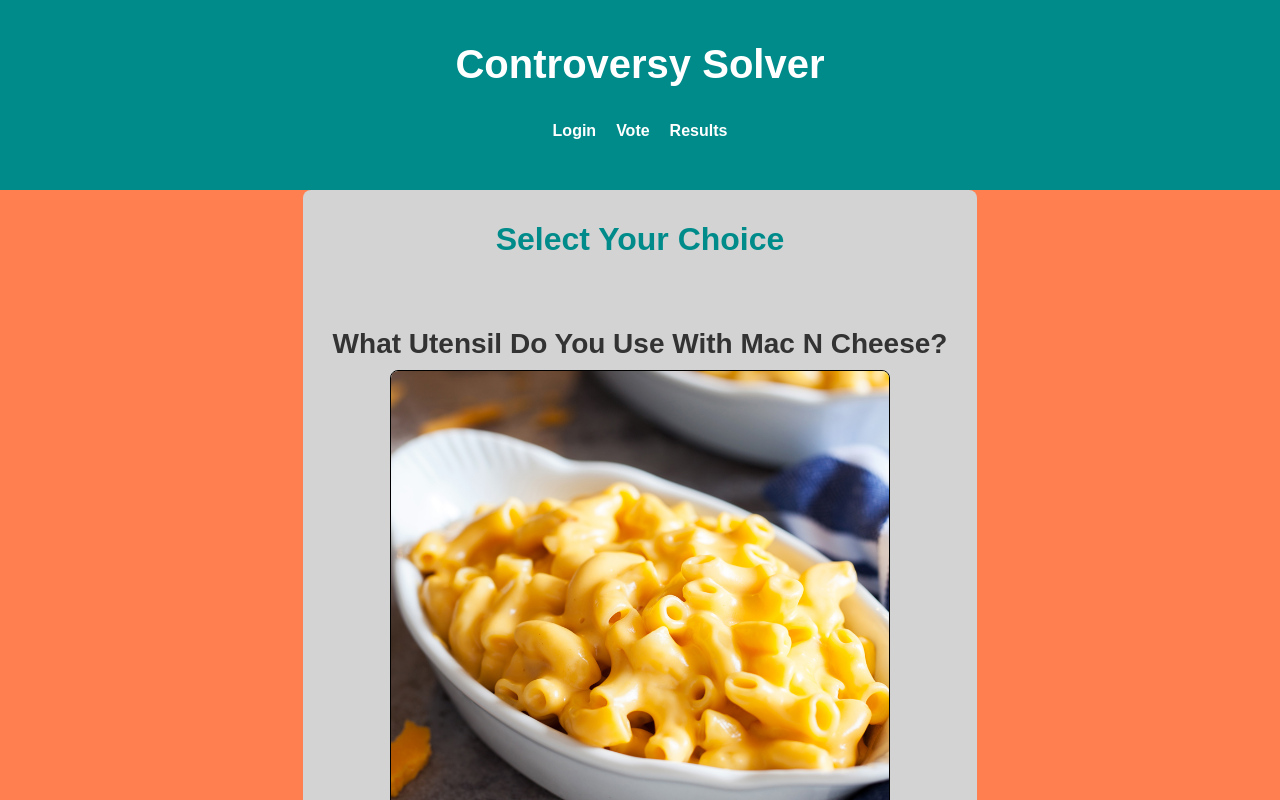
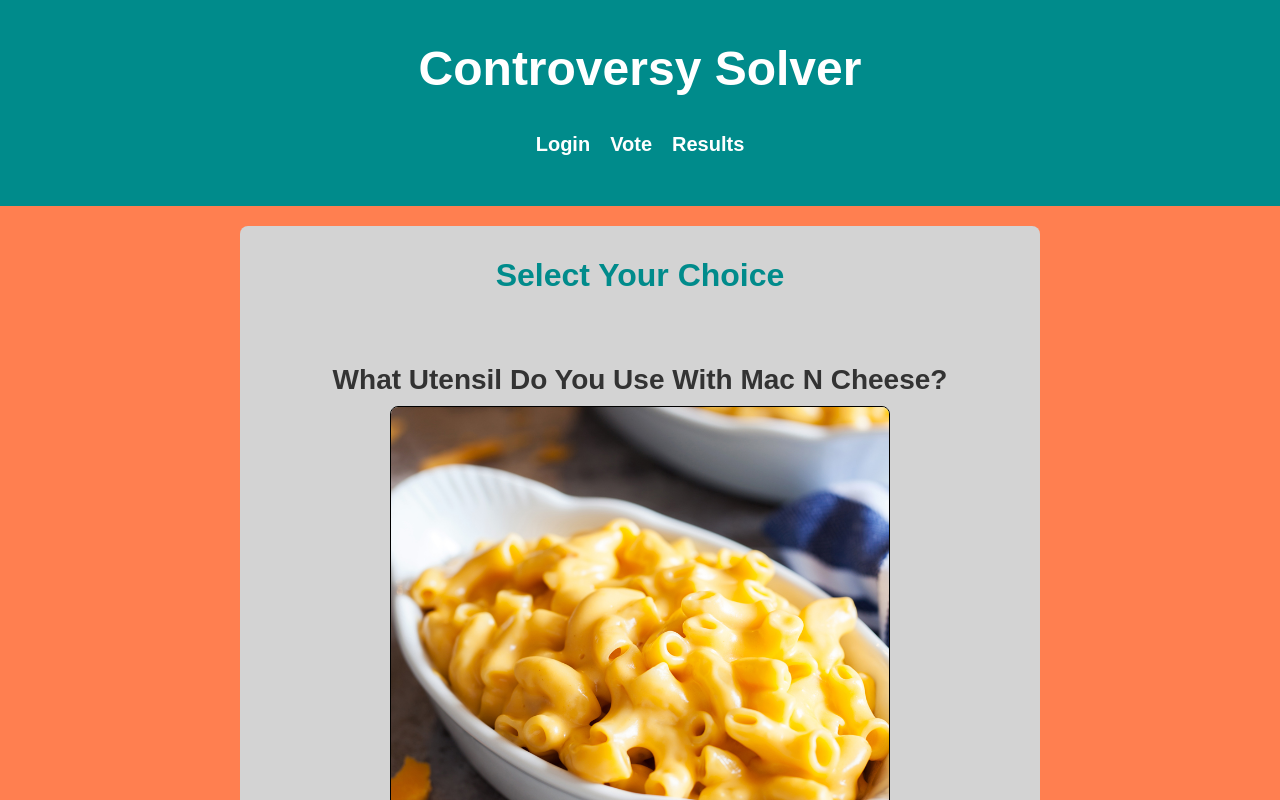
Before and after one commit to SpencerG-BYU/startup, a React (Vite) app: page /vote in a window 1280 px wide. Shown: the top 800 px of the page. Built offline with nearby package versions, Linux system fonts and the light colour scheme.

Commit message:
final css tweaks

```diff
--- a/src/app.css
+++ b/src/app.css
@@ -3,16 +3,18 @@ header {
     color: #fff;
     padding: 20px 0;
     text-align: center;
+    margin-bottom: 20px;
   }
 
   h1 {
-    font-size: 2.5rem;
+    font-size: 3rem;
     margin: 20px;
     font-weight: bold;
   }
 
   nav ul {
     list-style: none;
+    font-size: 1.25rem;
     padding: 0;
     display: flex;
     justify-content: center;
@@ -32,14 +34,12 @@ header {
   body {
     font-family: 'Arial';
     line-height: 1.6;
-    margin: 0;
-    padding: 0;
     color: #333;
     background-color: coral;
   }
 
   main {
-    padding: 30px;
+    width: 90%;
     max-width: 800px;
     margin: 20px auto;
     background: lightgray;
--- a/src/vote/vote.css
+++ b/src/vote/vote.css
@@ -40,6 +40,7 @@ ul.radio > li {
     margin: 10px 0;
     display: flex;
     justify-content: center;
+    background: lightgray;
 }
 
 ul.radio > li > div {
```
